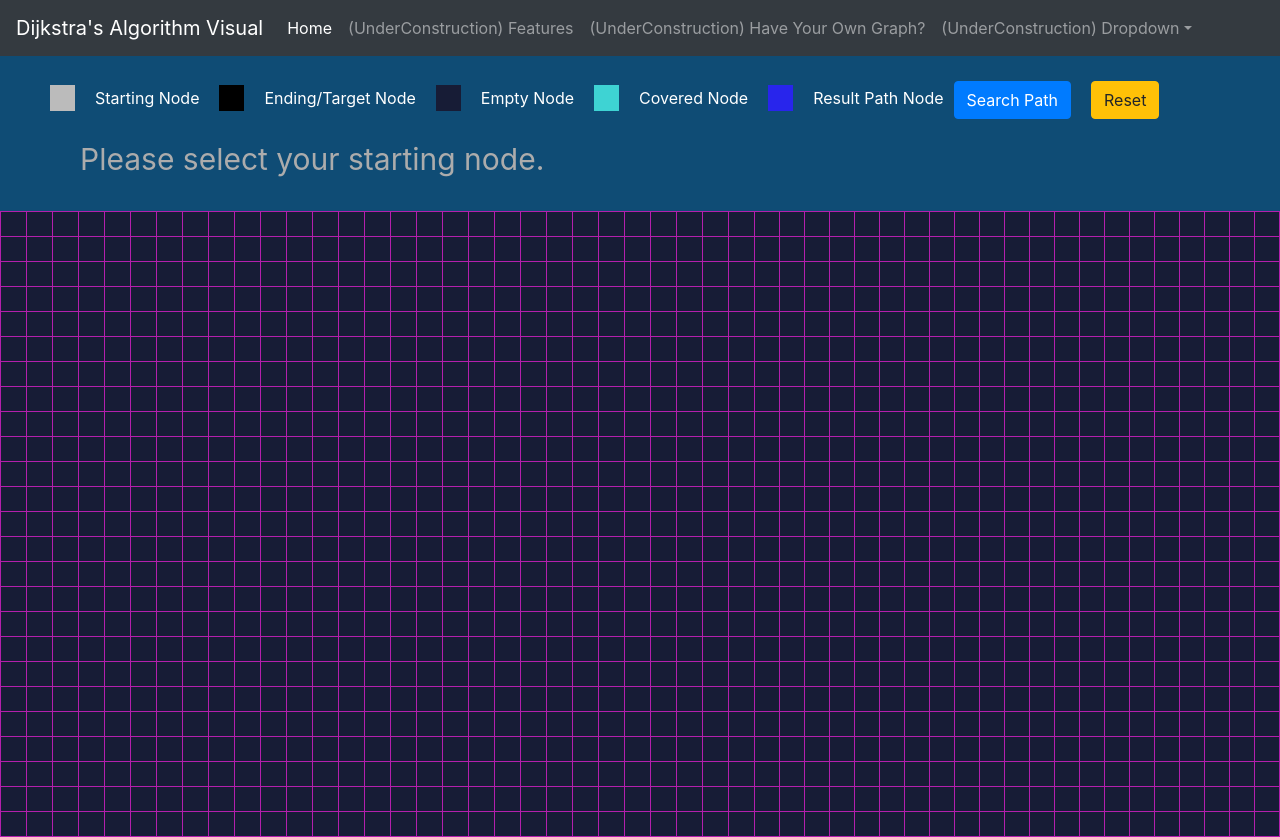
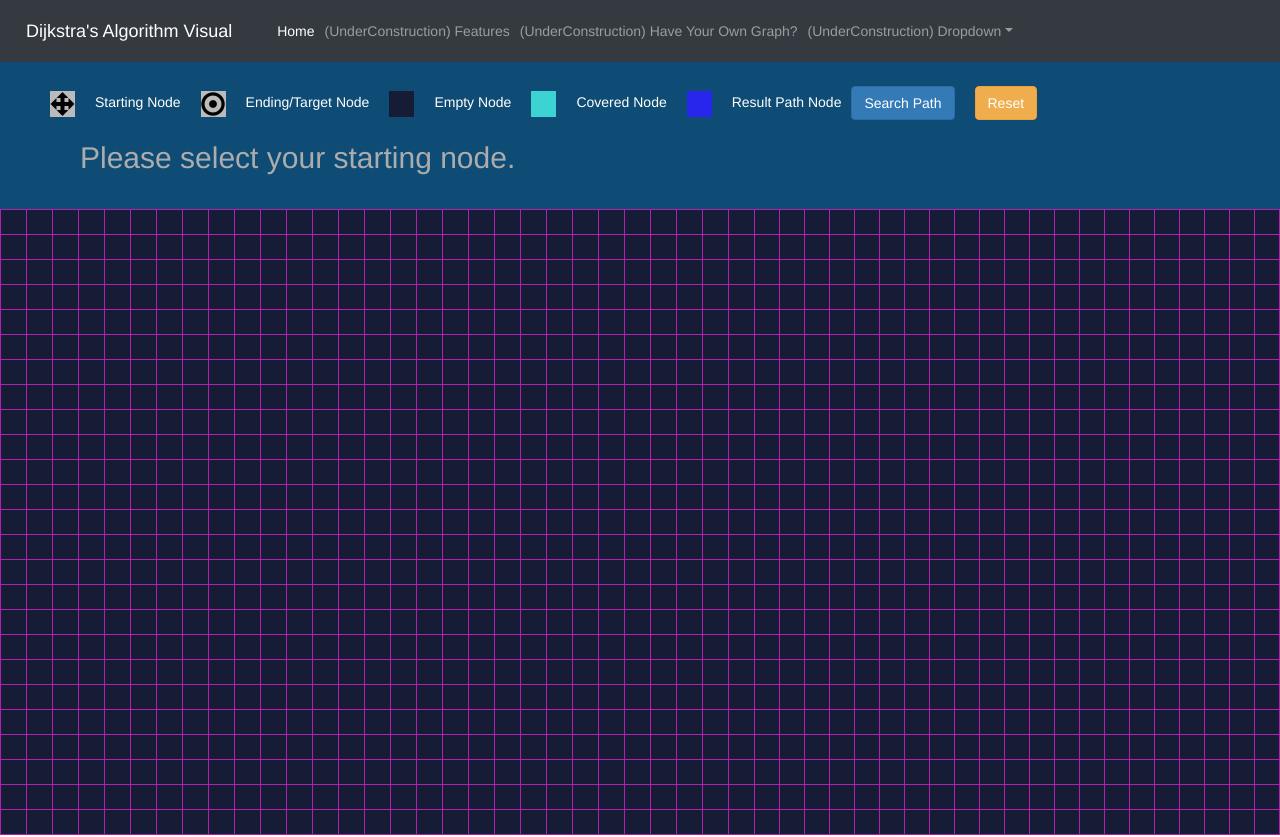
Before and after one commit to jaskirat-singh-grewal/graph_project, a React (Create React App) app: page / in a window 1280 px wide. Built offline with nearby package versions, Linux system fonts and the light colour scheme.

Commit message:
added glyphicons

```diff
--- a/package.json
+++ b/package.json
@@ -8,6 +8,7 @@
     "@testing-library/react": "^9.5.0",
     "@testing-library/user-event": "^7.2.1",
     "bootstrap": "^4.5.0",
+    "glyphicons-only-bootstrap": "^1.0.1",
     "react": "^16.13.1",
     "react-dom": "^16.13.1",
     "react-scripts": "3.4.1"
--- a/public/index.html
+++ b/public/index.html
@@ -12,6 +12,10 @@
     <title>Graphical Grid App</title>
   </head>
   <body>
+    <link
+      href="https://maxcdn.bootstrapcdn.com/bootstrap/3.3.7/css/bootstrap.min.css"
+      rel="stylesheet"
+    />
     <div id="root"></div>
   </body>
 </html>
--- a/src/components/Box.jsx
+++ b/src/components/Box.jsx
@@ -2,8 +2,9 @@ import React from "react";
 import "../style/Graph.css";
 
 const Box = (props) => {
-  let style;
-  /*spanClass = "";*/
+  let style,
+    span = null,
+    s = new String(props.className);
   if (props.offsetBool) {
     style = {
       width: props.boxSize + props.allBoxOffset + 1,
@@ -11,9 +12,27 @@ const Box = (props) => {
   } else {
     style = { width: props.boxSize + props.allBoxOffset };
   }
+  if (s.valueOf() === new String("startBox").valueOf()) {
+    span = (
+      <span
+        class="glyphicon glyphicon-move"
+        style={{
+          "font-size": props.allBoxOffset + 2 + "px",
+        }}
+      ></span>
+    );
+  } else if (s.valueOf() === new String("endBox").valueOf()) {
+    span = (
+      <span
+        class="glyphicon glyphicon-record"
+        style={{
+          "font-size": props.allBoxOffset + 2 + "px",
+        }}
+      ></span>
+    );
+  }
 
   return (
-    <React.Fragment>
     <button
       style={style}
       className={props.className}
@@ -22,9 +41,8 @@ const Box = (props) => {
       onPointerDown={props.onPointerDown}
       onPointerUp={props.onPointerUp}
     >
-        {props.value}
+      {span}
     </button>
-    </React.Fragment>
   );
 };
 export default Box;
--- a/src/components/Graph.jsx
+++ b/src/components/Graph.jsx
@@ -16,8 +16,8 @@ class Graph extends Component {
     const totalBoxes = ROW * COL;
     let box = Array(ROW * COL).fill(null);
     this.state = {
+      box: box,
       boxContent: {
-        box: box,
         startBoxIndex: null,
         endBoxIndex: null,
         wallBoxes: [],
@@ -32,7 +32,7 @@ class Graph extends Component {
       sizeOffset: ROW % BOXSIZE,
       inProgress: false,
       reset: false,
-      speedTimer: 20,
+      speedTimer: 40,
     };
   }
   componentDidMount() {
@@ -109,12 +109,10 @@ class Graph extends Component {
       });
     }
     const boxContent = this.state.boxContent,
-      box = boxContent.box,
       { startBoxIndex, endBoxIndex, distance } = boxContent;
     if (startBoxIndex === null) {
       this.setState({
         boxContent: {
-          box: box,
           startBoxIndex: i,
           endBoxIndex: null,
           wallBoxes: this.state.boxContent.wallBoxes,
@@ -131,7 +129,6 @@ class Graph extends Component {
       } else {
         this.setState({
           boxContent: {
-            box: box,
             startBoxIndex: startBoxIndex,
             endBoxIndex: i,
             wallBoxes: this.state.boxContent.wallBoxes,
@@ -151,7 +148,6 @@ class Graph extends Component {
       return;
     }
     const boxContent = this.state.boxContent,
-      box = boxContent.box,
       {
         startBoxIndex,
         endBoxIndex,
@@ -167,7 +163,6 @@ class Graph extends Component {
       newWallBoxes.push(i);
       this.setState({
         boxContent: {
-          box: box,
           startBoxIndex: startBoxIndex,
           endBoxIndex: endBoxIndex,
           wallBoxes: newWallBoxes,
@@ -190,7 +185,6 @@ class Graph extends Component {
       return;
     }
     const boxContent = this.state.boxContent,
-      box = boxContent.box,
       {
         startBoxIndex,
         endBoxIndex,
@@ -204,7 +198,6 @@ class Graph extends Component {
       newWallBoxes.push(i);
       this.setState({
         boxContent: {
-          box: box,
           startBoxIndex: startBoxIndex,
           endBoxIndex: endBoxIndex,
           wallBoxes: newWallBoxes,
@@ -226,7 +219,6 @@ class Graph extends Component {
     }
 
     const boxContent = this.state.boxContent,
-      box = boxContent.box,
       { startBoxIndex, endBoxIndex } = boxContent;
     if (startBoxIndex === null) {
       this.setState({
@@ -289,7 +281,6 @@ class Graph extends Component {
         } else {
           this.setState({
             boxContent: {
-              box: this.state.boxContent.box,
               startBoxIndex: null,
               endBoxIndex: null,
               wallBoxes: [],
@@ -307,7 +298,6 @@ class Graph extends Component {
       });
       this.setState({
         boxContent: {
-          box: box,
           startBoxIndex: startBoxIndex,
           endBoxIndex: endBoxIndex,
           wallBoxes: wallBoxes,
@@ -330,7 +320,6 @@ class Graph extends Component {
           } else {
             this.setState({
               boxContent: {
-                box: this.state.boxContent.box,
                 startBoxIndex: null,
                 endBoxIndex: null,
                 wallBoxes: [],
@@ -348,7 +337,6 @@ class Graph extends Component {
         });
         this.setState({
           boxContent: {
-            box: box,
             startBoxIndex: startBoxIndex,
             endBoxIndex: endBoxIndex,
             wallBoxes: wallBoxes,
@@ -378,7 +366,6 @@ class Graph extends Component {
     } else {
       this.setState({
         boxContent: {
-          box: this.state.boxContent.box,
           startBoxIndex: null,
           endBoxIndex: null,
           wallBoxes: [],
@@ -403,17 +390,21 @@ class Graph extends Component {
           <div className="nodeInfo">
             <ul>
               <li className="first">
-                <box
-                  className="startBox"
+                <button
+                  class="startBox"
                   style={{ border: "transparent", animation: "none" }}
-                />
+                >
+                  <span class="glyphicon glyphicon-move"></span>
+                </button>
                 Starting Node
               </li>
               <li>
-                <box
+                <button
                   className="endBox"
                   style={{ border: "transparent", animation: "none" }}
-                />
+                >
+                  <span class="glyphicon glyphicon-record"></span>
+                </button>
                 Ending/Target Node
               </li>
               <li>
@@ -457,6 +448,7 @@ class Graph extends Component {
         </div>
         <div className="graph-grid">
           <Grid
+            box={this.state.box}
             rows={this.state.row}
             cols={this.state.col}
             boxSize={this.BOXSIZE}
--- a/src/components/Grid.jsx
+++ b/src/components/Grid.jsx
@@ -31,7 +31,7 @@ class Grid extends Component {
         allBoxOffset={allBoxOffset}
         offsetBool={offsetBool}
         className={className}
-        value={this.props.boxContent.box[i]}
+        value={this.props.box[i]}
         onClick={() => this.props.onClick(i)}
         onPointerDown={() => this.props.onPointerDown(i)}
         onPointerEnter={() => this.props.onPointerEnter(i)}
--- a/src/components/Nav.jsx
+++ b/src/components/Nav.jsx
@@ -2,7 +2,10 @@ import React, { Component } from "react";
 class Nav extends Component {
   render() {
     return (
-      <nav class="navbar navbar-expand-lg navbar-dark bg-dark">
+      <nav
+        class="navbar navbar-expand-lg navbar-dark bg-dark "
+        style={{ margin: "0px", "border-radius": "0px" }}
+      >
         <a class="navbar-brand" href="#">
           Dijkstra's Algorithm Visual
         </a>
--- a/src/style/Graph.css
+++ b/src/style/Graph.css
@@ -34,6 +34,8 @@ body {
   transition: background-color 2s ease-out;
 }
 .startBox {
+  display: table-cell;
+  vertical-align: middle;
   background-color: rgb(187, 187, 187);
   border: 1px solid rgb(180, 31, 173);
   float: left;
@@ -49,7 +51,7 @@ body {
   z-index: 1;
 }
 .endBox {
-  background: rgb(0, 0, 0);
+  background: rgb(187, 187, 187);
   border: 1px solid rgb(180, 31, 173);
   float: left;
   font-size: 24px;
@@ -109,7 +111,7 @@ body {
   width: 25px;
   transition: background 0.5s ease;
   z-index: 6;
-  animation: resultpopup 0.7s;
+  animation: resultpopup 0.6s;
 }
 .wallBox {
   background: rgb(102, 59, 2);
@@ -157,11 +159,19 @@ body {
   margin: 10px;
   color: white;
 }
+.nodeInfo ul li button {
+  margin-right: 20px;
+}
+.nodeInfo ul li span {
+  display: inline-block;
+  color: black;
+}
 .nodeInfo ul li box {
   margin-right: 20px;
 }
 
 .status {
+  margin: 0px;
   background-color: #0f4c75;
   padding-left: 80px;
   padding-bottom: 30px;
@@ -174,7 +184,7 @@ body {
     transform: scale(1);
   }
   50% {
-    transform: scale(1.4);
+    transform: scale(1.6);
   }
   100% {
     transform: scale(1);
@@ -203,3 +213,36 @@ body {
   100% {
   }
 }
+
+/************* Glyphicons ***************/ /*
+@font-face {
+  font-family: "Glyphicons Halflings";
+
+  src: url("../fonts/glyphicons-halflings-regular.eot");
+  src: url("../fonts/glyphicons-halflings-regular.eot?#iefix")
+      format("embedded-opentype"),
+    url("../fonts/glyphicons-halflings-regular.woff2") format("woff2"),
+    url("../fonts/glyphicons-halflings-regular.woff") format("woff"),
+    url("../fonts/glyphicons-halflings-regular.ttf") format("truetype"),
+    url("../fonts/glyphicons-halflings-regular.svg#glyphicons_halflingsregular")
+      format("svg");
+}
+.glyphicon {
+  position: relative;
+  top: 1px;
+  display: inline-block;
+  font-family: "Glyphicons Halflings";
+  font-style: normal;
+  font-weight: normal;
+  line-height: 1;
+
+  -webkit-font-smoothing: antialiased;
+  -moz-osx-font-smoothing: grayscale;
+}
+.glyphicon-move:before {
+  content: "\e068";
+}
+.glyphicon-record:before {
+  content: "\e165";
+}
+/*********************************************/
```
Also changed, not shown: 1 other file (tests, documents, lock files or other folders). Lines whose indentation alone changed are shown as unchanged.
